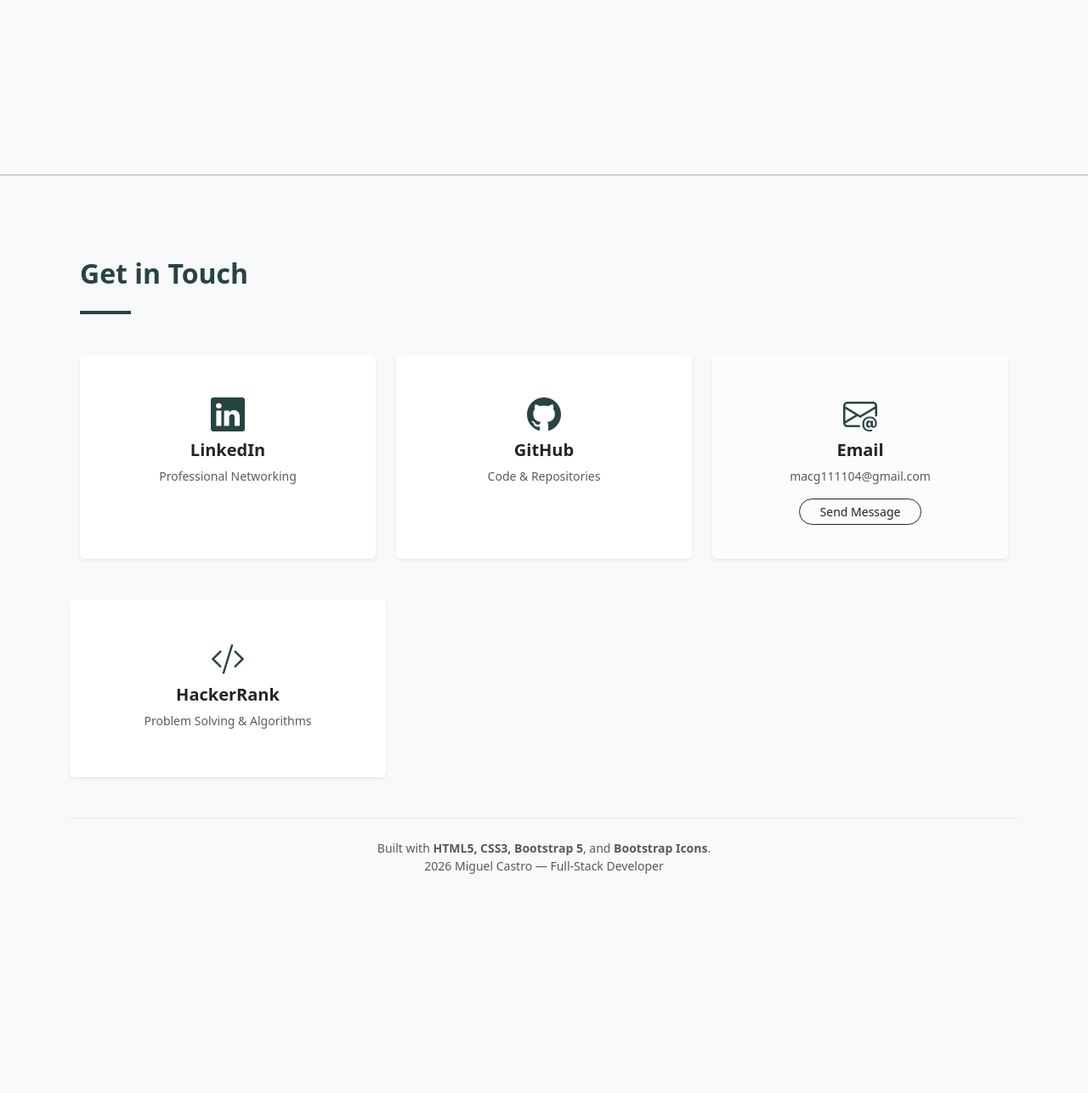
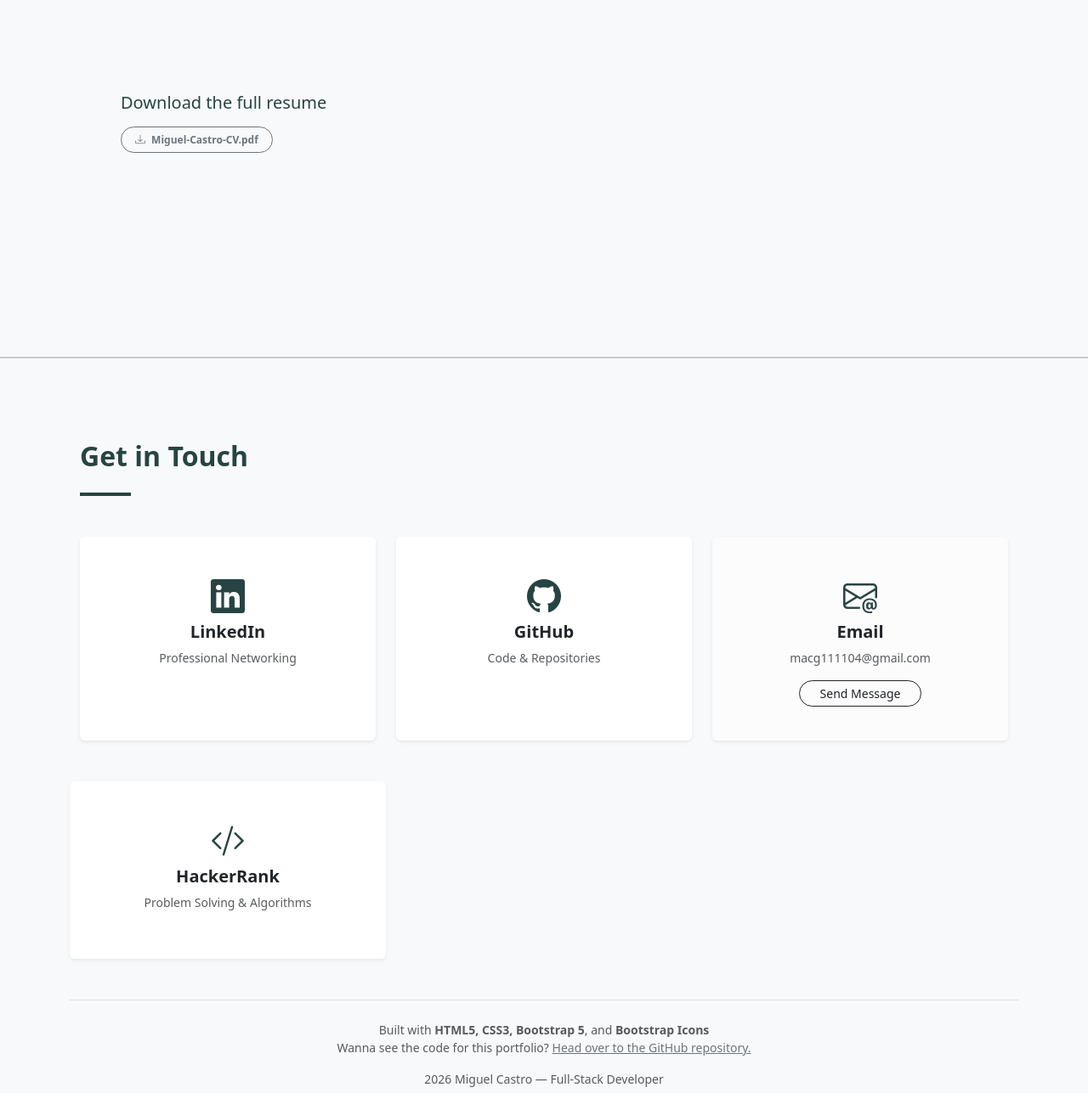
Before and after one commit to macg111104-coder/Miguel-Castro-Portafolio, a website: page index.html in a window 1280 px wide. Shown: the part 3233-4520 px from the top of the page at 85% size. Before the commit the page ends 4303 px from the top, so only its background shows below. Drawn offline with nearby package versions, Linux system fonts and the light colour scheme.

Commit message:
Adding resume download button and links in footer

```diff
--- a/index.html
+++ b/index.html
@@ -184,7 +184,7 @@
       </div>
       <div class="col-lg-5">
   <a href="https://cnastienka.github.io/Calle-Libre/" target="_blank" class="project-link-wrapper rounded">
-    <img src="CalleLibreScreenshot.png" class="img-fluid rounded shadow-sm" alt="HERA Project Preview">
+    <img src="CalleLibreScreenshot.png" class="img-fluid rounded shadow-sm" alt="Calle Libre Project Preview">
 
     <div class="overlay">
       <i class="bi bi-link-45deg"></i>
@@ -241,9 +241,22 @@
             </ul>
         </div>
     </div>
+    <!--DOWNLOAD FULL RESUME BUTTON-->
+    <div class="container py-5">
+  <div class="mt-5">
+    <h3 class="h5 mb-3" style="color: #274442;">Download the full resume</h3>
+    <div class="d-flex flex-wrap gap-2">
+      <a href="Miguel-Castro-CV.pdf" download="Miguel-Castro-CV.pdf" class="text-decoration-none">
+        <span class="badge rounded-pill border border-secondary text-secondary px-3 py-2 cv-pill">
+          <i class="bi bi-download me-1"></i> Miguel-Castro-CV.pdf
+        </span>
+      </a>
+    </div>
+  </div>
+</div>
 </div>
 
-    <!--Divider-->
+<!--Divider-->
     <hr class="my-5"> <main class="container">
 
     <!--CONTACT SECTION-->
@@ -265,7 +278,7 @@
         </div>
 
         <div class="col-md-4">
-            <a href="https://github.com/macg111104-coder" target="_blank" class="text-decoration-none">
+            <a href="https://github.com/miguel-cg11" target="_blank" class="text-decoration-none">
                 <div class="card h-100 border-0 shadow-sm card-contact text-center p-4">
                     <div class="card-body">
                         <i class="bi bi-github mb-3" style="font-size: 2.5rem; color: #274442;"></i>
@@ -306,7 +319,15 @@
     <footer class="py-4 mt-5 border-top bg-light">
   <div class="container text-center">
     <p class="text-muted small mb-0">
-      Built with <strong>HTML5, CSS3, Bootstrap 5</strong>, and <strong>Bootstrap Icons</strong>.
+      Built with <strong>HTML5, CSS3, Bootstrap 5</strong>, and <strong>Bootstrap Icons</strong>
+      <p class="text-muted small mb-2">
+  Wanna see the code for this portfolio?
+  <a href="https://github.com/miguel-cg11/Miguel-Castro-Portafolio"
+     target="_blank"
+     class="text-decoration-underline link-secondary">
+     Head over to the GitHub repository.
+  </a>
+</p>
     </p>
     <p class="text-muted small">
     2026 Miguel Castro — Full-Stack Developer
--- a/styles.css
+++ b/styles.css
@@ -178,3 +178,19 @@ section, div[id] {
   background-color: #274442 !important;
   color: white !important;
 }
+
+/*Download full resume button*/
+.cv-pill {
+  transition: all 0.3s ease;
+  cursor: pointer;
+  background-color: transparent;
+}
+
+/* Hovering efect */
+.cv-pill:hover {
+  background-color: #274442 !important;
+  color: #ffffff !important;
+  border-color: #274442 !important;
+  transform: translateY(-2px);
+  box-shadow: 0 4px 8px rgba(39, 68, 66, 0.2);
+}
```
Also changed, not shown: 1 other file.
